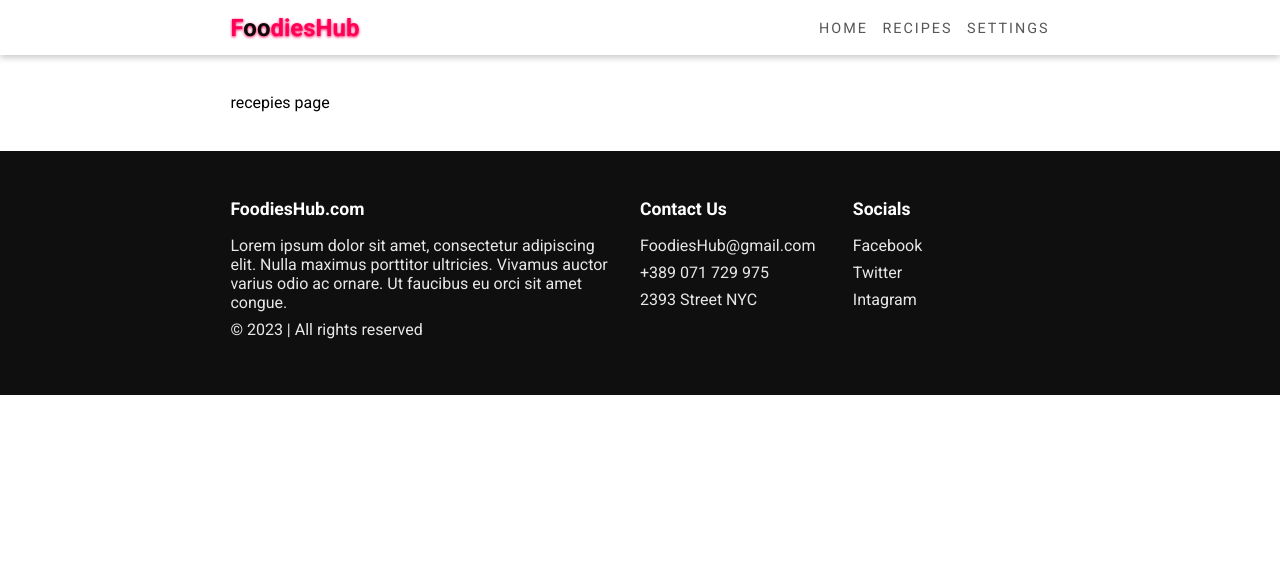
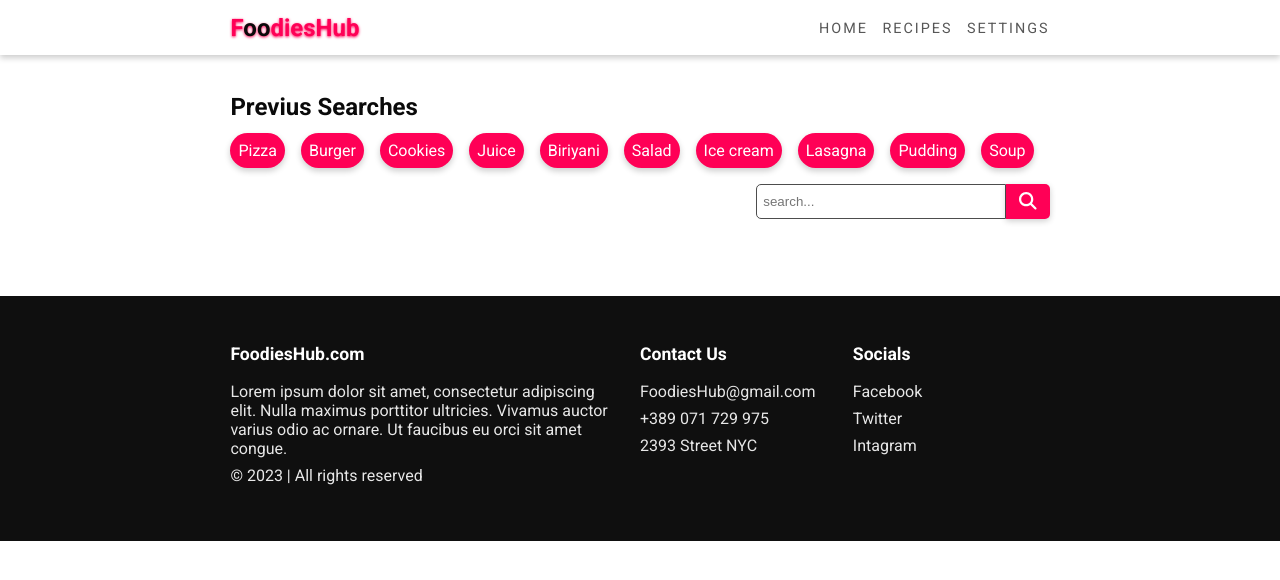
Before and after one commit to jasir3124/Food-app, a React (Create React App) app: page /Recipes in a window 1280 px wide. Shown: the top 580 px of the page. Built offline with nearby package versions, Linux system fonts and the light colour scheme.

Commit message:
finishedsearch

```diff
--- a/src/components/navBar.js
+++ b/src/components/navBar.js
@@ -35,7 +35,7 @@ export default function NavBar(){
                 <a href="#!" className="logo">F<span>oo</span>diesHub</a>
                 <div className="navLinks">
                 {links.map(link => (
-                    <Link className={location.pathname == link.path ? 'active' : ''} to={link.path} key={link.name}>{link.name}</Link>
+                    <Link className={location.pathname === link.path ? 'active' : ''} to={link.path} key={link.name}>{link.name}</Link>
                 ))}
                 </div>
                 <div onClick={() => setShowSidebar(!showSidebar)} className={showSidebar ? 'sidebarButton active' : 'sidebarButton'}>
--- a/src/components/sideBar.js
+++ b/src/components/sideBar.js
@@ -6,7 +6,7 @@ export default function SideBar({links, close}){
     return(
         <div className="sidebar" onClick={close}>
             {links.map(link => (
-                <Link to={link.path} className={location.pathname == link.path ? 'sidebarLink active' : 'sidebarLink'} key={link.name}>
+                <Link to={link.path} className={location.pathname === link.path ? 'sidebarLink active' : 'sidebarLink'} key={link.name}>
                     <FontAwesomeIcon icon={link.icon} />
                     {link.name}
                 </Link>
--- a/src/pages/Recipes.js
+++ b/src/pages/Recipes.js
@@ -1,7 +1,39 @@
-export default function Recipes(){
-    return(
-        <div>
-            recepies page
+import { FontAwesomeIcon } from "@fortawesome/react-fontawesome";
+import { faSearch } from "@fortawesome/free-solid-svg-icons";
+
+
+
+export default function Recipes() {
+  let Searches = [
+    "Pizza",
+    "Burger",
+    "Cookies",
+    "Juice",
+    "Biriyani",
+    "Salad",
+    "Ice cream",
+    "Lasagna",
+    "Pudding",
+    "Soup",
+  ];
+  return (
+    <div>
+      <div className="previusSearches section">
+        <h2>Previus Searches</h2>
+        <div className="previusSearchesContainer">
+          {Searches.map((search, index) => (
+            <div style={{animationDelay: index * .1 + 's'}} key={index} className="searchItem">
+                {search}
+            </div>
+          ))}
         </div>
-    )
+        <div className="searchBox">
+            <input type="text" placeholder="search..."/>
+            <button className="btn" type="button">
+              <FontAwesomeIcon icon={faSearch}/>
+            </button>
+        </div>
+      </div>
+    </div>
+  );
 }
--- a/src/styles/index.scss
+++ b/src/styles/index.scss
@@ -93,6 +93,49 @@ body{
     padding-inline: 12vw;
 }
 
+.previusSearches{
+    display: block;
+    h2{
+        color: var(--text-color);
+        margin-bottom: .5em;
+    }
+    .previusSearchesContainer{
+        .searchItem{
+            background-color: var(--primary-color);
+            display: inline-block;
+            padding: .5em;
+            margin: 0 1em 1em 0;
+            color: #fff;
+            border-radius: 30px;
+            box-shadow: 0 3px 6px var(--shadow-color);
+            transform: translateX(100%);
+            opacity: 0;
+            animation: getAnimationDuration(.5s) slideRight forwards;
+        }
+    }
+    .searchBox{
+        display: flex;
+        align-items: center;
+        justify-content: end;
+        height: 35px;
+        input, .btn{
+            height: 35px;
+        }
+        input{
+            min-width: 250px;
+            padding:  0 .5em;
+            border-radius: 5px 0 0 5px ;
+            outline: none;
+            border: 1px solid #4d4d4d;
+        }
+        .btn{
+            padding-block: 0;
+            border-radius: 0 5px 5px 0;
+            padding-inline: .75em;
+        }
+    }
+}
+
 
 
 
```
